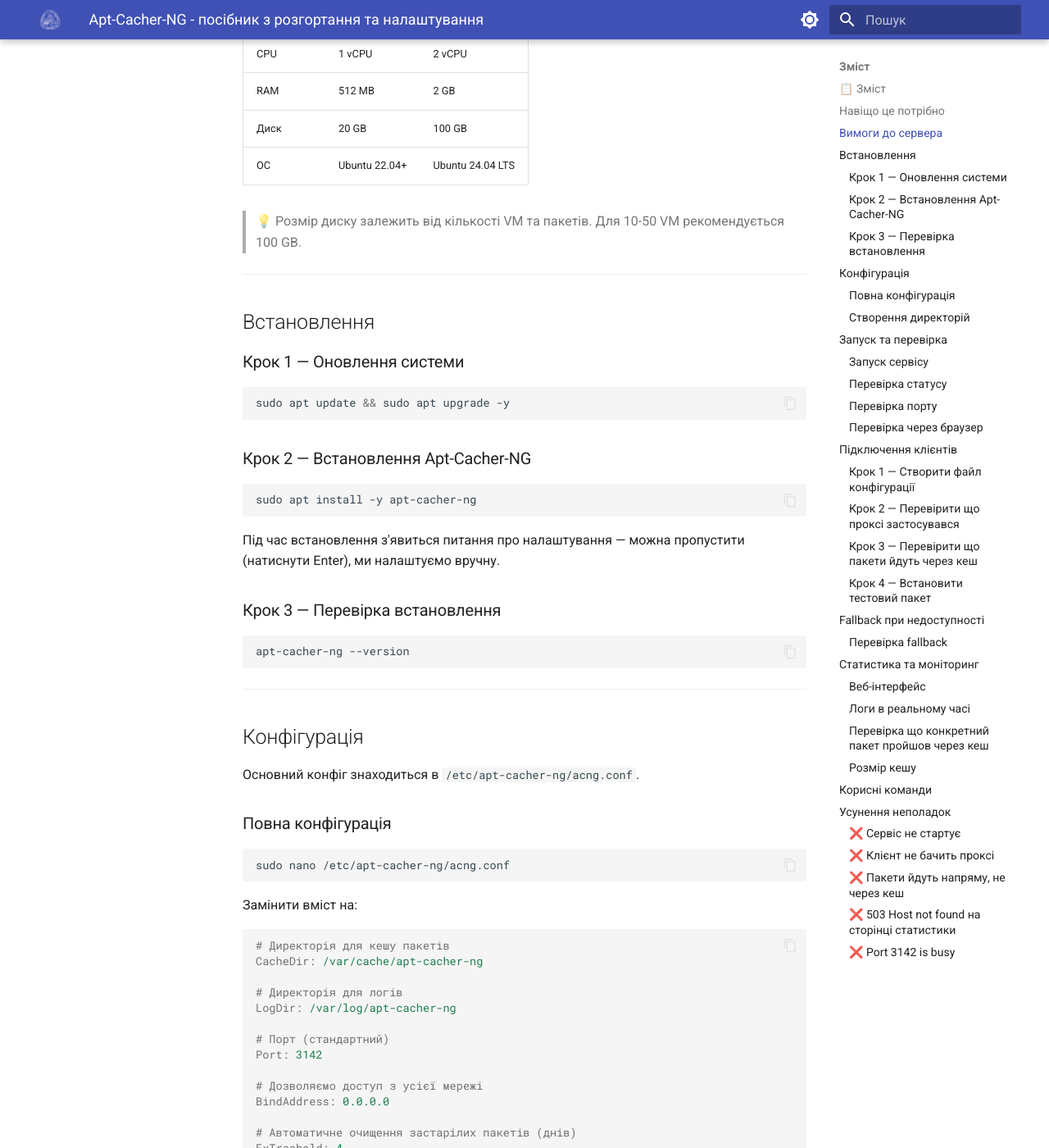
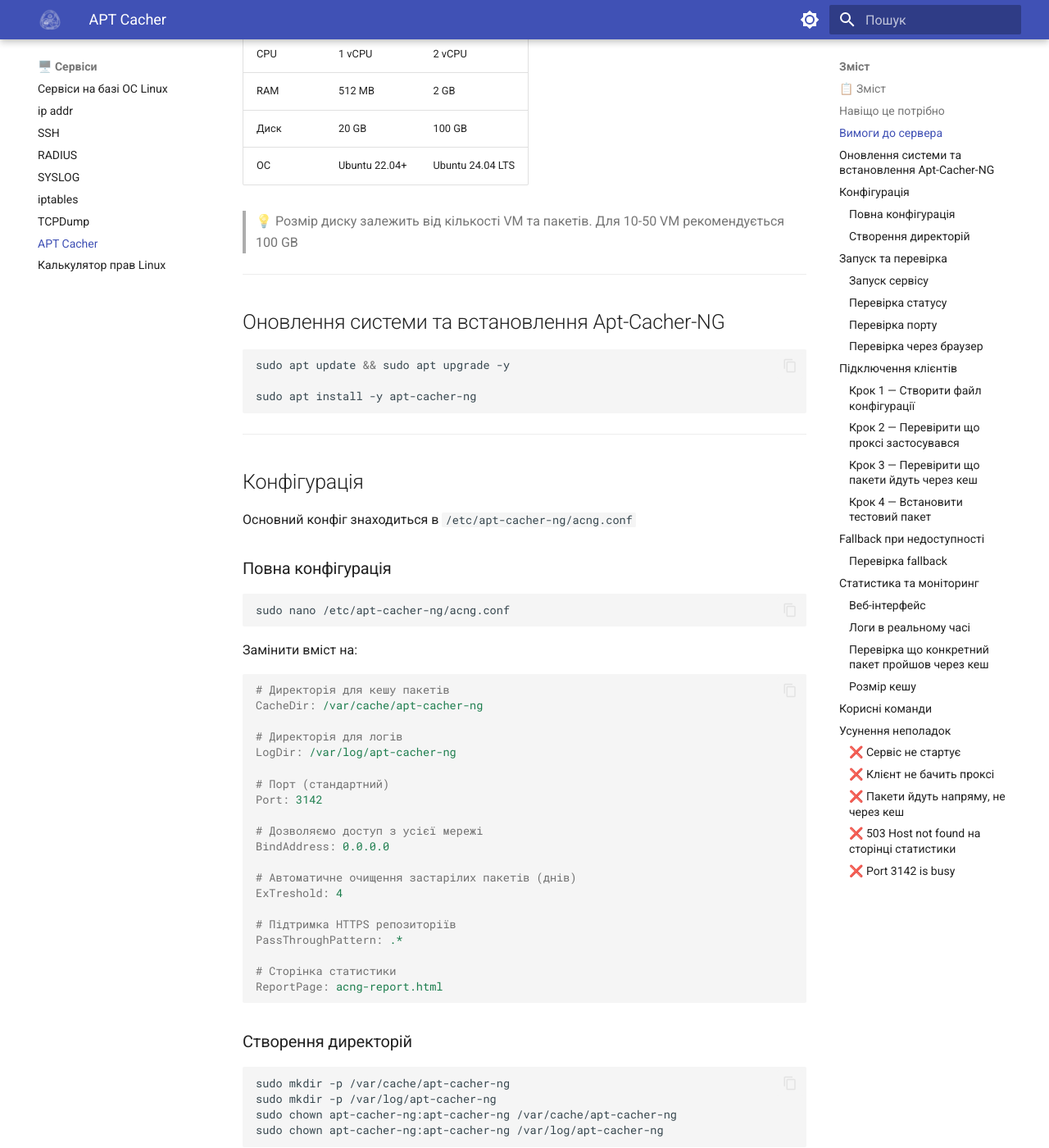
Before and after one commit to left769/21-docs, an MkDocs documentation site: the page built from docs/server-services/apt-cacher-ng.md, in a window 1280 px wide and 1400 px high, scrolled down 1511 px. Shown: the whole window at 82% size. Built offline with MkDocs 1.6.1 and Material for MkDocs 9.7.7, drawn with Linux system fonts in a browser that asks for light colours; some of the changed text lies outside the part shown.

Commit message:
update in apt-cacher

````diff
--- a/docs/server-services/apt-cacher-ng.md
+++ b/docs/server-services/apt-cacher-ng.md
@@ -1,6 +1,6 @@
 # Apt-Cacher-NG - посібник з розгортання та налаштування
 
-> **Apt-Cacher-NG** - це проксі-сервер для apt пакетів. Замість того щоб кожна VM окремо качала пакети з інтернету — вони всі качають через один кеш. Перший запит іде в інтернет, всі наступні  з локального кешу
+> **Apt-Cacher-NG** - це проксі-сервер для apt пакетів. Замість того щоб кожна VM окремо качала пакети з інтернету - вони всі качають через один кеш. Перший запит іде в інтернет, всі наступні  з локального кешу
 
 ---
 
@@ -57,37 +57,23 @@
 | Диск | 20 GB | 100 GB |
 | ОС | Ubuntu 22.04+ | Ubuntu 24.04 LTS |
 
-> 💡 Розмір диску залежить від кількості VM та пакетів. Для 10-50 VM рекомендується 100 GB.
+> 💡 Розмір диску залежить від кількості VM та пакетів. Для 10-50 VM рекомендується 100 GB
 
 ---
 
-## Встановлення
-
-### Крок 1 — Оновлення системи
+##  Оновлення системи та встановлення Apt-Cacher-NG
 
 ```bash
 sudo apt update && sudo apt upgrade -y
-```
 
-### Крок 2 — Встановлення Apt-Cacher-NG
-
-```bash
 sudo apt install -y apt-cacher-ng
-```
-
-Під час встановлення з'явиться питання про налаштування — можна пропустити (натиснути Enter), ми налаштуємо вручну.
-
-### Крок 3 — Перевірка встановлення
-
-```bash
-apt-cacher-ng --version
 ```
 
 ---
 
 ## Конфігурація
 
-Основний конфіг знаходиться в `/etc/apt-cacher-ng/acng.conf`.
+Основний конфіг знаходиться в `/etc/apt-cacher-ng/acng.conf`
 
 ### Повна конфігурація
 
@@ -225,7 +211,7 @@
 - **HTTP** пакети → через Apt-Cacher-NG
 - **HTTPS** пакети → напряму (Apt-Cacher-NG не підтримує HTTPS)
 
-Для повного fallback якщо сервер недоступний — apt автоматично спробує підключитись напряму до репозиторіїв після таймауту.
+Для повного fallback якщо сервер недоступний — apt автоматично спробує підключитись напряму до репозиторіїв після таймауту
 
 ### Перевірка fallback
 
--- a/mkdocs.yml
+++ b/mkdocs.yml
@@ -72,6 +72,7 @@
       - 'SYSLOG': server-services/syslog.md
       - 'iptables': server-services/iptables.md
       - 'TCPDump': server-services/tcpdump-guide.md
+      - 'APT Cacher': server-services/apt-cacher-ng.md
       - 'Калькулятор прав': server-services/chmod-calculator.md
 
 markdown_extensions:
````
Also changed, not shown: docs/server-services/index.md (+2 -2 lines).
